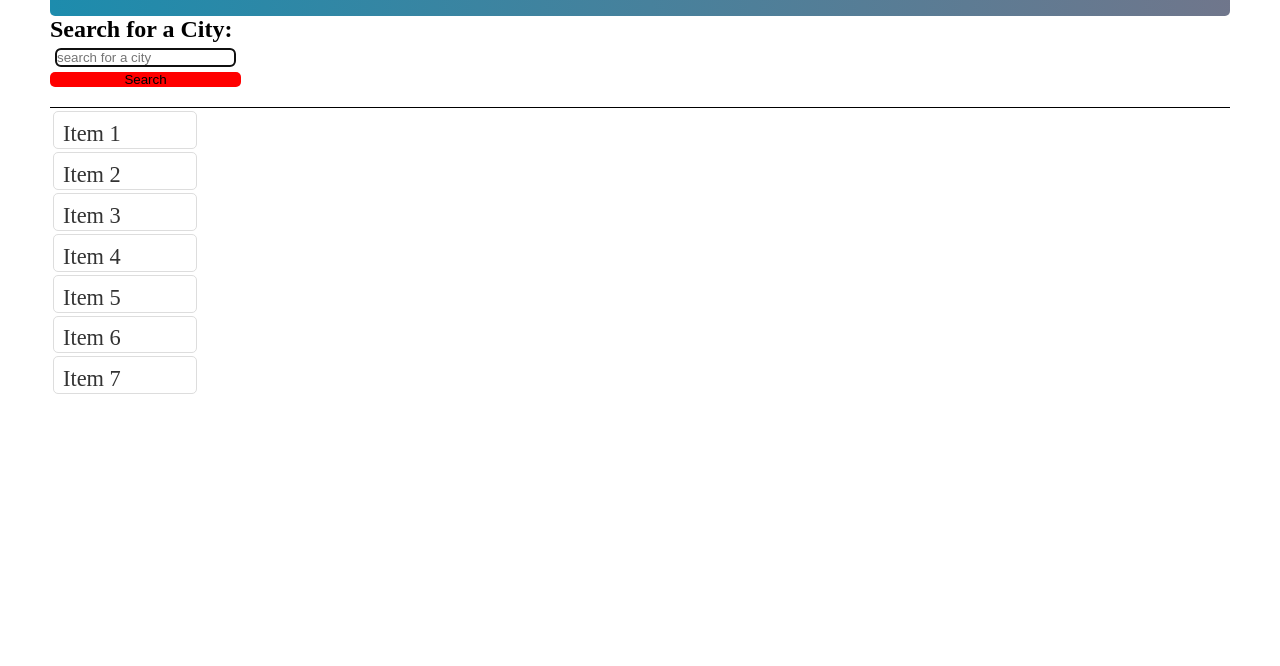
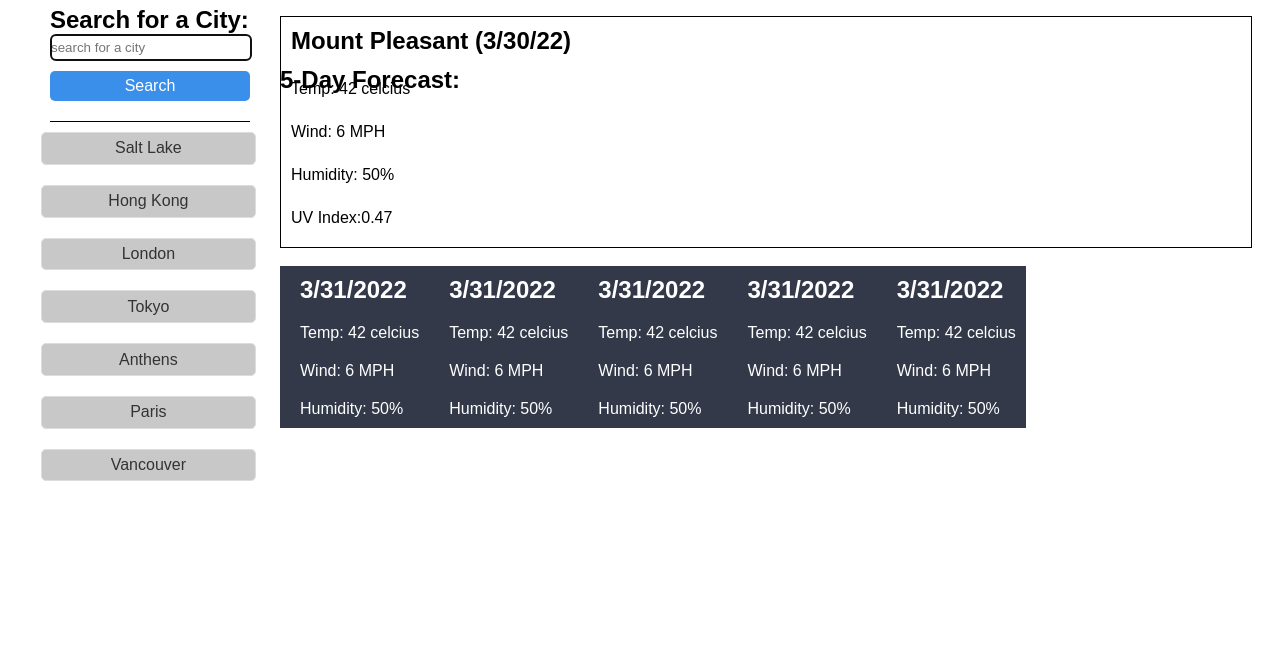
Before and after one commit to HoldenAtkinson/weather-application-holden-atkinson, a plain HTML site: page index.html in a window 1280 px wide. Shown: the part 134-800 px from the top of the page. Drawn offline with nearby package versions, Linux system fonts and the light colour scheme.

Commit message:
added more styling and added the five day forecast

```diff
--- a/index.html
+++ b/index.html
@@ -22,6 +22,7 @@
       <h1>Weather Dashboard</h1>
     </div>
 
+
     <div class="container">
       <h2>Search for a City:</h2>
       <form>
@@ -29,15 +30,60 @@
         <button class="search-btn">Search</button>
       </form>
     </div>
+    <ol id="selectable">
+      <li class="ui-widget-content">Salt Lake</li>
+      <li class="ui-widget-content">Hong Kong</li>
+      <li class="ui-widget-content">London</li>
+      <li class="ui-widget-content">Tokyo</li>
+      <li class="ui-widget-content">Anthens</li>
+      <li class="ui-widget-content">Paris</li>
+      <li class="ui-widget-content">Vancouver</li>
+    </ol>
+    <div class="day-forecast">
+      <div class="data">
+      <h2>Mount Pleasant (3/30/22)</h2>
+      <p class="temp">Temp: 42 celcius</p>
+      <p class="wind"> Wind: 6 MPH</p>
+      <p class="humidity">Humidity: 50%</p>
+      <p class="uv-index">UV Index:0.47</p>
+      </div>
+    </div>
 
-    <ol id="selectable">
-      <li class="ui-widget-content">Item 1</li>
-      <li class="ui-widget-content">Item 2</li>
-      <li class="ui-widget-content">Item 3</li>
-      <li class="ui-widget-content">Item 4</li>
-      <li class="ui-widget-content">Item 5</li>
-      <li class="ui-widget-content">Item 6</li>
-      <li class="ui-widget-content">Item 7</li>
-    </ol>
+    <div class="five-day-head">
+      <h2>5-Day Forecast:</h2>
+    </div>
+    <div class="five-day">
+      <div class="day-one">
+        <h2>3/31/2022</h2>
+        <p class="temp">Temp: 42 celcius</p>
+      <p class="wind"> Wind: 6 MPH</p>
+      <p class="humidity">Humidity: 50%</p>
+      </div>
+      <div class="day-two">
+        <h2>3/31/2022</h2>
+        <p class="temp">Temp: 42 celcius</p>
+      <p class="wind"> Wind: 6 MPH</p>
+      <p class="humidity">Humidity: 50%</p>
+      </div>
+      <div class="day-three">
+        <h2>3/31/2022</h2>
+        <p class="temp">Temp: 42 celcius</p>
+      <p class="wind"> Wind: 6 MPH</p>
+      <p class="humidity">Humidity: 50%</p>
+      </div>
+      <div class="day-four">
+        <h2>3/31/2022</h2>
+        <p class="temp">Temp: 42 celcius</p>
+      <p class="wind"> Wind: 6 MPH</p>
+      <p class="humidity">Humidity: 50%</p>
+      </div>
+      <div class="day-five">
+        <h2>3/31/2022</h2>
+        <p class="temp">Temp: 42 celcius</p>
+      <p class="wind"> Wind: 6 MPH</p>
+      <p class="humidity">Humidity: 50%</p>
+      </div>
+    </div>
+
   </body>
 </html>
--- a/style.css
+++ b/style.css
@@ -1,7 +1,7 @@
 * {
   margin: 0;
   padding: 0;
-    font-weight: normal;
+  font-family: Arial, Helvetica, sans-serif;
 }
 
 button {
@@ -26,32 +26,36 @@ body {
 #weather-head {
   color: whitesmoke;
   width: 100%;
-  height: 100px;
+  height: 80px;
   display: flex;
   justify-content: center;
   align-items: center;
   background-image: linear-gradient(
     to left,
-    rgba(19, 30, 65, 0.609),
-    rgb(29, 140, 173)
+    rgb(12, 34, 104),
+    rgb(53, 109, 230)
   );
   border-radius: 5px;
+  font-weight: 900;
+  margin-bottom: 10px;
 }
 
 .container {
   display: flex;
-  align-items: flex-start;
   flex-direction: column;
   border-bottom: solid black 1px;
+  width: 200px;
+  position: relative;
 }
 
-.container h2{
+.container h2 {
   font-weight: 600;
 }
 
 form {
   display: flex;
   flex-direction: column;
+  position: relative;
 }
 
 textarea {
@@ -59,16 +63,26 @@ textarea {
 }
 
 #search-bar {
-  margin: 5px;
+  margin-bottom: 10px;
   border-radius: 5px;
+  height: 25px;
+  width: 200px;
+  border: 1px solid gray;
 }
 
-.search-btn{
+.search-btn {
+  display: flex;
+  color: white;
   border-radius: 5px;
-    background-color: red;
+  background-color: rgb(58, 143, 235);
   border: none;
+  height: 30px;
+  width: 200px;
+  padding: 0.4em;
+  font-size: 1em;
+  justify-content: center;
+  align-items: center;
 }
-
 
 #feedback {
   font-size: 1.4em;
@@ -84,16 +98,145 @@ textarea {
 }
 
 #selectable {
+  display: flex;
+  flex-direction: column;
+  align-items: flex-start;
   list-style-type: none;
-  margin: 0;
+  margin-left: -19px;
   padding: 0;
-  width: 150px;
+  width: 200px;
 }
 
 #selectable li {
-  margin: 3px;
+  display: flex;
+  margin: 10px;
   padding: 0.4em;
   font-size: 1.4em;
   height: 18px;
   border-radius: 5px;
+  background-color: rgb(200, 200, 200);
+  align-items: center;
+  justify-content: center;
+  font-size: medium;
+  width: 200px;
 }
+
+.day-forecast {
+  display: block;
+  position: absolute;
+  top: 150px;
+  left: 280px;
+  border: 1px solid black;
+  width: 75%;
+  padding-left: 10px;
+  padding-top: 10px;
+  padding-bottom: 20px;
+}
+
+.day-forecast .data p {
+  display: flex;
+  flex-direction: column;
+  justify-content: space-around;
+  margin-top: 25px;
+}
+
+.five-day-head{
+  position:absolute ;
+  top: 200px;
+  left: 280px;
+}
+
+.five-day{
+  display: flex;
+  flex-direction: row;
+  justify-content: space-between;
+  position: absolute;
+  top: 400px;
+  left: 280px;
+
+}
+
+.day-one{
+  padding-left: 10px;
+  display: flex;
+  /* justify-content: space-between; */
+  flex-direction: column;
+  background-color: rgb(51, 57, 73);
+  color: white;
+}
+
+.day-one h2{
+  margin: 10px 10px;
+}
+
+.day-one p{
+  margin: 10px 10px;
+}
+
+.day-two{
+  padding-left: 10px;
+  display: flex;
+  /* justify-content: space-between; */
+  flex-direction: column;
+  background-color: rgb(51, 57, 73);
+  color: white;
+}
+
+.day-two h2{
+  margin: 10px 10px;
+}
+
+.day-two p{
+  margin: 10px 10px;
+}
+
+.day-three{
+  padding-left: 10px;
+  display: flex;
+  /* justify-content: space-between; */
+  flex-direction: column;
+  background-color: rgb(51, 57, 73);
+  color: white;
+}
+
+.day-three h2{
+  margin: 10px 10px;
+}
+
+.day-three p{
+  margin: 10px 10px;
+}
+
+.day-four{
+  padding-left: 10px;
+  display: flex;
+  /* justify-content: space-between; */
+  flex-direction: column;
+  background-color: rgb(51, 57, 73);
+  color: white;
+}
+
+.day-four h2{
+  margin: 10px 10px;
+}
+
+.day-four p{
+  margin: 10px 10px;
+}
+
+.day-five{
+  padding-left: 10px;
+  display: flex;
+  /* justify-content: space-between; */
+  flex-direction: column;
+  background-color: rgb(51, 57, 73);
+  color: white;
+}
+
+.day-five h2{
+  margin: 10px 10px;
+}
+
+.day-five p{
+  margin: 10px 10px;
+}
```
Lines whose indentation alone changed are shown as unchanged.
